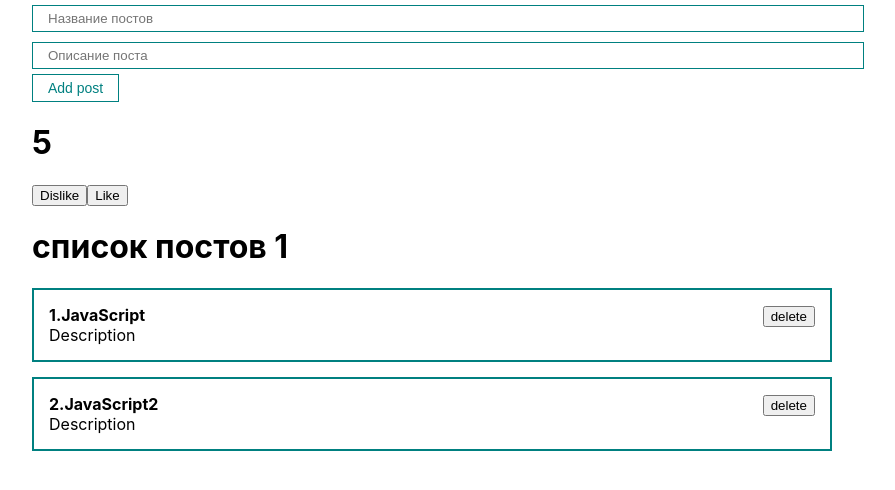
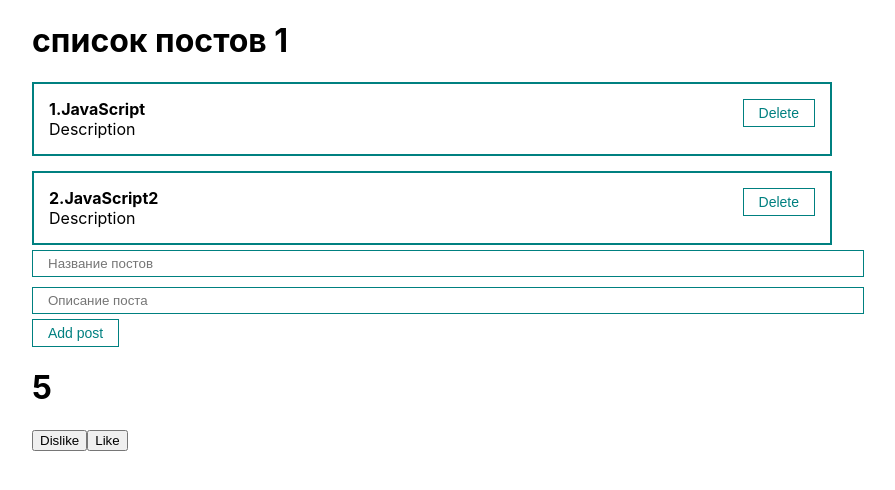
Before and after one commit to Egor-Trubilo/BlogApp, a React (Create React App) app: page / in a window 1280 px wide. Shown: the top 490 px of the page, without its empty margins (208-1103 px from the left). Built offline with nearby package versions, Linux system fonts and the light colour scheme.

Commit message:
Обмен данными между компонентами

```diff
--- a/src/App.js
+++ b/src/App.js
@@ -2,8 +2,8 @@ import './App.css';
 import React, {useRef, useState} from 'react'
 import Counter from "./Components/Counter";
 import PostList from "./Components/PostList";
-import MyButton from "./Components/UI/button/MyButton";
-import MyInput from "./Components/UI/input/MyInput";
+
+import PostForm from "./Components/PostForm";
 import styled from "styled-components";
 
 
@@ -12,41 +12,29 @@ const StyledApp = styled.div`
   width: 800px;
 `
 
-function App() {
+function App(props) {
+
     const [posts, setPosts] = useState([
         {id: 1, title: 'JavaScript', body: 'Description'},
         {id: 2, title: 'JavaScript2', body: 'Description'}
     ])
-    const [post, setPost] = useState({title:'', body:''})
 
-    const bodyInputRef = useRef()
+const createPost = (newPost) => {setPosts([...posts, newPost])}
 
-    const addNewPost = (e) => {
-        e.preventDefault()
-        setPosts([...posts, {...post,id: Date.now()}])
-       setPost({title:'', body:''})
-    };
+    const removePost = (post)=>{
+        setPosts(posts.filter(p=>p.id !== post.id))
+    }
 
     return (
         <StyledApp>
-            <form>
-                <MyInput onChange={e => setPost({...post ,title: e.target.value})}
-                         value={post.title}
-                         type="text"
-                         placeholder='Название постов'/>
-                <MyInput
-                    onChange={e => setPost({...post ,body: e.target.value})}
-                    value={post.body}
-                    ref={bodyInputRef}
-                    type="text"
-                    placeholder='Описание поста'/>
-                <MyButton onClick={addNewPost}>Add post</MyButton>
-            </form>
+            {posts.length !== 0
+                ?  <PostList remove={removePost} posts={posts} title={'список постов 1'}/>
+                : <h1> Постов нет </h1> }
+            <PostForm create={createPost}/>
             <Counter/>
-            <PostList posts={posts} title={'список постов 1'}/>
-
 
         </StyledApp>
+
 
     )
 }
--- /dev/null
+++ b/src/Components/PostForm.jsx
@@ -0,0 +1,47 @@
+import React, {useRef, useState} from 'react';
+import styled from "styled-components";
+import MyInput from "./UI/input/MyInput";
+import MyButton from "./UI/button/MyButton";
+import Counter from "./Counter";
+import PostList from "./PostList";
+
+
+
+const PostForm = ({create}) => {
+
+
+    const bodyInputRef = useRef()
+
+    const addNewPost = (e) => {
+        e.preventDefault()
+       const newPost ={...post, id:Date.now()}
+        create(newPost)
+        setPost({title:'', body:''})
+    };
+
+    const [post, setPost] = useState({title:'', body:''})
+
+    return (
+
+                <form>
+                    <MyInput onChange={e => setPost({...post ,title: e.target.value})}
+                             value={post.title}
+                             type="text"
+                             placeholder='Название постов'/>
+                    <MyInput
+                        onChange={e => setPost({...post ,body: e.target.value})}
+                        value={post.body}
+                        ref={bodyInputRef}
+                        type="text"
+                        placeholder='Описание поста'/>
+                    <MyButton onClick={addNewPost}>Add post</MyButton>
+                </form>
+
+
+
+
+
+    );
+};
+
+export default PostForm;
--- a/src/Components/PostItem.jsx
+++ b/src/Components/PostItem.jsx
@@ -1,5 +1,6 @@
 import React from 'react';
 import styled from "styled-components";
+import MyButton from "./UI/button/MyButton";
 
 
 const StyledCard = styled.div`
@@ -40,7 +41,7 @@ const PostItem = (props) => {
                             <div> {props.post.body}</div>
                         </div>
                         <div className={'post__btns'}>
-                            <button> delete</button>
+                            <MyButton onClick={() =>props.remove(props.post)}>Delete</MyButton>
                         </div>
 
                     </div>
--- a/src/Components/PostList.jsx
+++ b/src/Components/PostList.jsx
@@ -1,13 +1,15 @@
 import React, {useState} from 'react';
 import PostItem from "./PostItem";
 
-const PostList = ({posts, title}) => {
+const PostList = ({posts, title, remove}) => {
 
 
     return (
         <div>
             <h1>{title}</h1>
-            {posts.map((post, index) => <PostItem
+            {posts.map((post, index) =>
+                <PostItem
+                    remove={remove}
                 number={index + 1}
                 post={post}
                 key={post.id}/>)}
```
